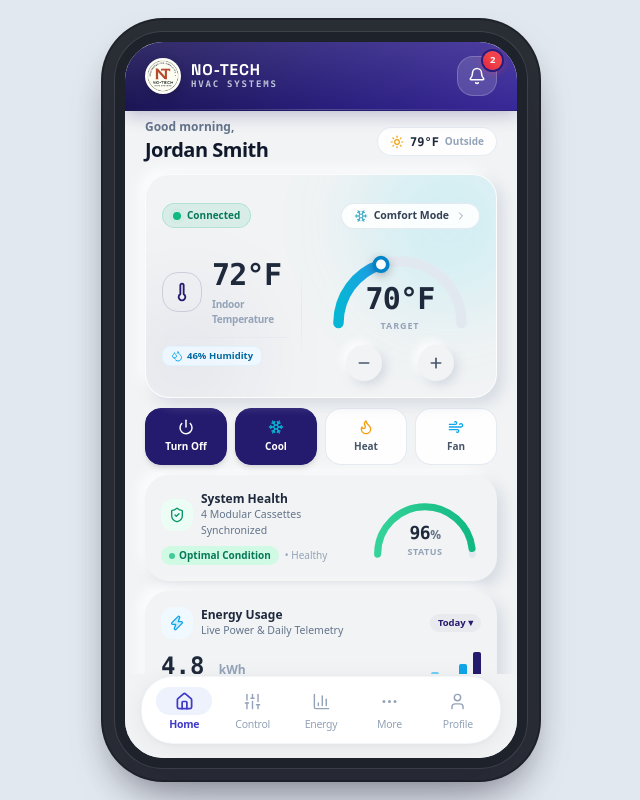
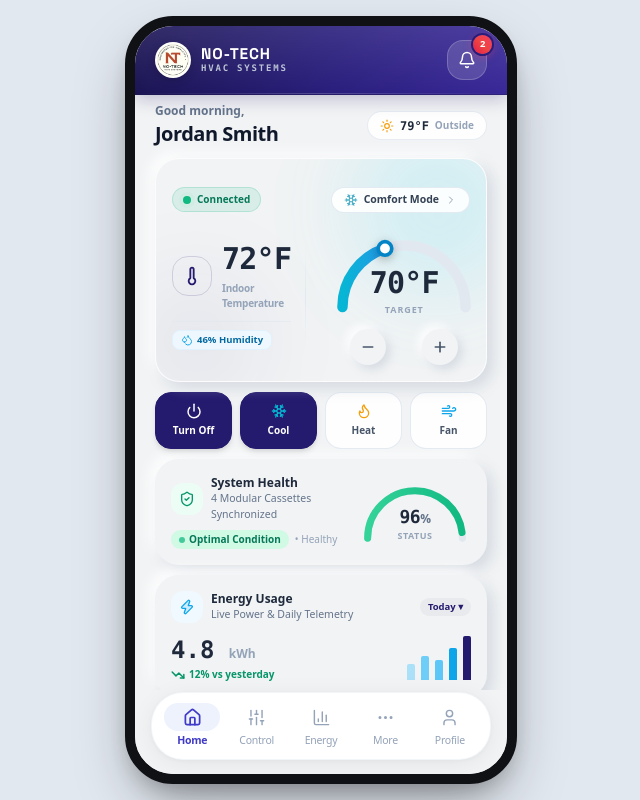
Before and after one commit to Chandan-rajbhar/HVAC-System, a React (Vite) app: page / in a window 1280 px wide. Shown: the whole page, without its empty margins (319-959 px from the left). Built offline with nearby package versions, Linux system fonts and the light colour scheme.

Commit message:
feat-update in more page

```diff
--- a/src/components/common/PhoneFrame.jsx
+++ b/src/components/common/PhoneFrame.jsx
@@ -2,23 +2,13 @@ import React from 'react';
 
 export default function PhoneFrame({ children, header, bottomNav, modals }) {
   return (
-    // Responsive outer container:
-    // - Mobile (< sm): Locks directly to 100% of the viewport (100dvh) without unnecessary outer padding.
-    // - Tablet / Desktop (>= sm): Centers the realistic mobile device frame with ambient backdrop.
-    <div className="h-[100dvh] sm:min-h-screen sm:h-auto w-full bg-slate-200/90 flex flex-col items-center justify-center p-0 sm:p-4 md:p-6 lg:p-8 font-sans selection:bg-deepViolet/20 overflow-hidden sm:overflow-y-auto">
-
-      {/* Mobile Device Wrapper:
+    /* Smartphone Device Wrapper:
         - Mobile (< sm): Edge-to-edge native mobile app view (100% width & height).
-          - Desktop (sm:): Realistic mobile simulator with refined bezel, drop shadows, and hardware accents.
-      */}
+        - Desktop (sm:): Exact smartphone frame with dark black bezel, precise 19.5:9 proportions, rounded corners, and authentic drop shadow.
+    */
     <div
-        className="relative w-full h-full sm:w-[412px] sm:max-w-[420px] sm:h-[min(860px,calc(100dvh-2rem))] sm:rounded-[48px] sm:shadow-phone-frame sm:border-[10px] sm:border-[#1E232B] sm:ring-1 sm:ring-white/10 bg-polar-200 overflow-hidden flex flex-col [transform:translateZ(0)]"
+      className="relative w-full h-full sm:w-[392px] sm:max-w-[400px] sm:h-[min(848px,calc(100dvh-2rem))] sm:rounded-[48px] sm:border-[10px] sm:border-[#0F1115] sm:shadow-[0_25px_60px_-12px_rgba(0,0,0,0.35),0_12px_24px_-8px_rgba(0,0,0,0.25)] bg-polar-200 overflow-hidden flex flex-col [transform:translateZ(0)] font-sans selection:bg-deepViolet/20 sm:mx-auto sm:my-auto"
     >
-        {/* Hardware Side Buttons (visible only on desktop device frame) */}
-        <div className="hidden sm:block absolute -left-[14px] top-28 w-[4px] h-12 bg-slate-500 rounded-l-md opacity-80 pointer-events-none" />
-        <div className="hidden sm:block absolute -left-[14px] top-44 w-[4px] h-12 bg-slate-500 rounded-l-md opacity-80 pointer-events-none" />
-        <div className="hidden sm:block absolute -right-[14px] top-32 w-[4px] h-16 bg-slate-500 rounded-r-md opacity-80 pointer-events-none" />
-
       {/* ============================================================== */}
       {/* 1. FIXED TOP HEADER BAR (App Header)                           */}
       {/* Pinned firmly at the top with shrink-0 and z-40.               */}
@@ -51,6 +41,5 @@ export default function PhoneFrame({ children, header, bottomNav, modals }) {
       {/* Floating Modals overlay inside phone viewport */}
       {modals}
     </div>
-    </div>
   );
 }
--- a/tailwind.config.js
+++ b/tailwind.config.js
@@ -52,7 +52,7 @@ export default {
         'glow-violet': '0 0 20px rgba(36, 26, 110, 0.35)',
         'glow-green': '0 0 15px rgba(16, 185, 129, 0.45)',
         'glow-red': '0 0 15px rgba(239, 68, 68, 0.45)',
-        'phone-frame': '0 25px 60px -15px rgba(17, 11, 56, 0.25), 0 0 0 12px #2A2E35, 0 0 0 14px #1F2329, 0 20px 40px rgba(0,0,0,0.4)',
+        'phone-frame': '0 25px 60px -12px rgba(0, 0, 0, 0.35), 0 12px 24px -8px rgba(0, 0, 0, 0.25)',
       },
       borderRadius: {
         'phone': '48px',
```
Lines whose indentation alone changed are shown as unchanged.
